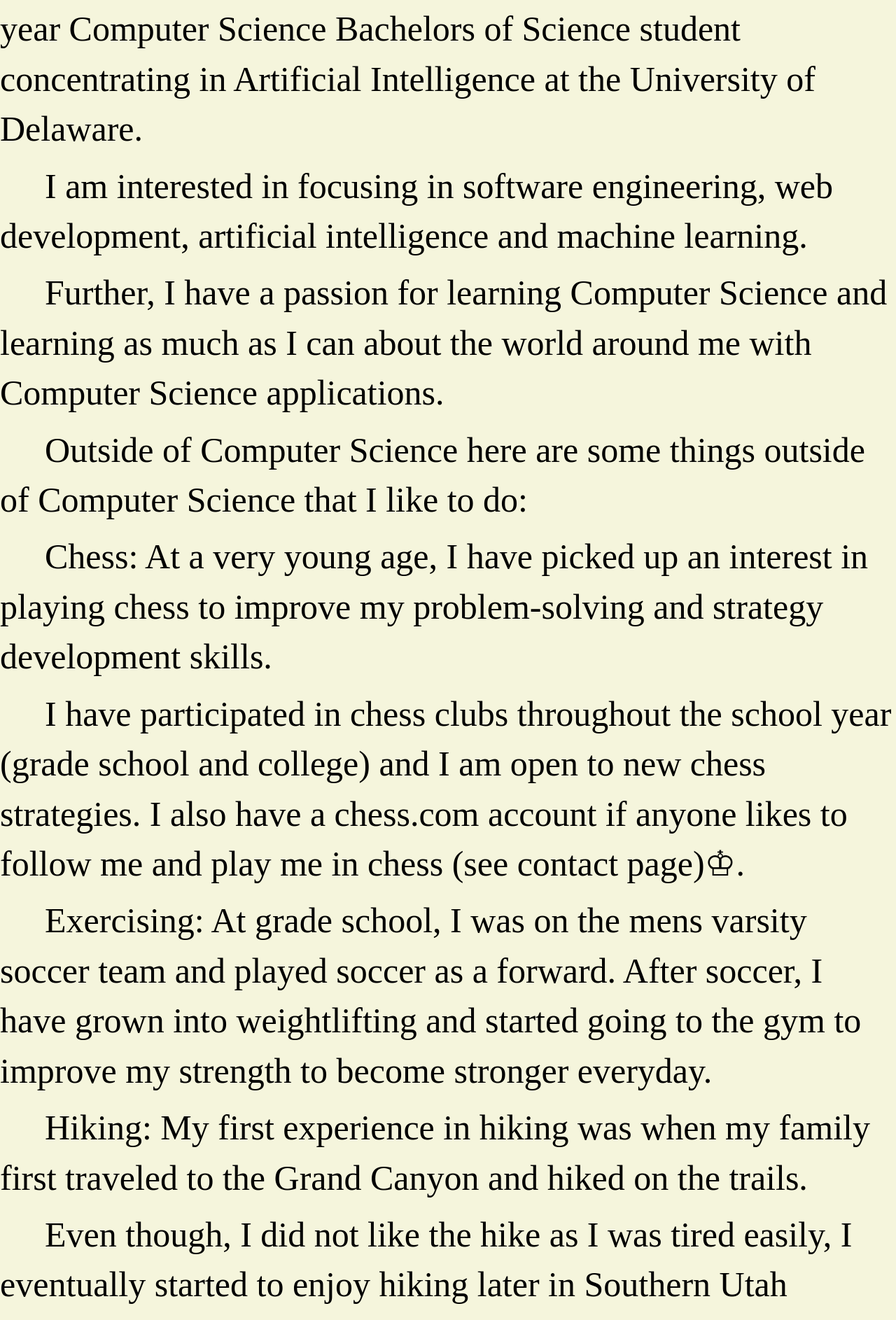
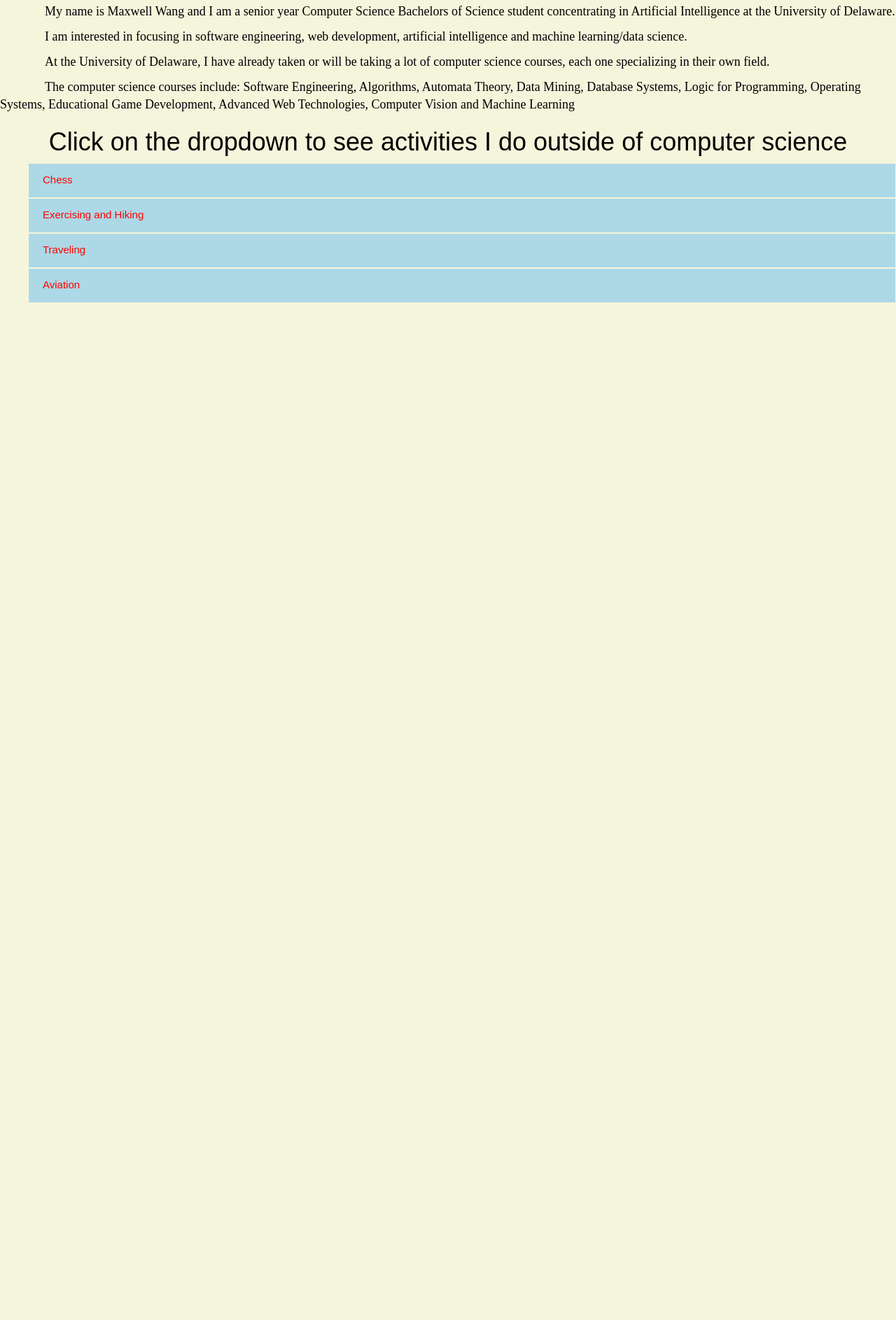
Before and after one commit to mwang840/maxwangdev, a React (Create React App) app: page /aboutme in a window 1280 px wide. Shown: the part 511-2397 px from the top of the page at 70% size. After the commit the page ends 954 px from the top, so only its background shows below. Built offline with nearby package versions, Linux system fonts and the light colour scheme.

Commit message:
transfer about me e.c into accordions

```diff
--- a/src/components/AboutMe.css
+++ b/src/components/AboutMe.css
@@ -42,6 +42,8 @@ a{
 }
 
 p{
-    font-weight: 150;
+    font-weight: 120;
+    font-size: large;
     color: black;
+    font-family: Verdana, Geneva, Tahoma, sans-serif;
 }
--- a/src/components/AboutMe.tsx
+++ b/src/components/AboutMe.tsx
@@ -2,9 +2,95 @@
 import React from "react";
 import Maxwell from ".//assets/MaxWang.jpg";
 import "./AboutMe.css";
+import { Accordion } from "./Accordion";
 import TypewriterComponent from "typewriter-effect";
 
 export function AboutMe(): JSX.Element {
+  const activities = [
+    {
+      title: "Chess",
+      content: (
+        <div>
+          <p>
+            I have been insterested in and have started playing chess since
+            elementary school.I have participated in chess clubs throughout the
+            school year (grade school and college) and I am open to new chess
+            strategies. I also have a chess.com account if anyone likes to
+            follow me and play me in chess (see contact page)♔.
+          </p>
+        </div>
+      ),
+    },
+    {
+      title: "Exercising and Hiking",
+      content: (
+        <div>
+          <p>
+            At grade school, I was on the mens varsity soccer team and played
+            soccer as a forward. After soccer, I have grown into weightlifting
+            and started going to the gym to improve my strength to become
+            stronger everyday.
+          </p>
+          <p>
+            Currently during school and during this summer, I&apos;ve started to
+            improve my strength training by going to the gym to build up
+            strength and eventually muscle.
+          </p>
+          <p>
+            My first experience in hiking was when my family first traveled to
+            the Grand Canyon and hiked on the trails.
+          </p>
+
+          <p>
+            I eventually started to enjoy hiking later and occasionally go out
+            with friends or family to hike in different places!
+          </p>
+        </div>
+      ),
+    },
+    {
+      title: "Traveling",
+      content: (
+        <div>
+          <p>
+            A hobby that I enjoyed, I like to go see places around the world. As
+            a young child, my family will take me to Taiwan to visit family.
+            From that moment, I&apos;ve started appreicating where I go to
+            capture the memories I make when traveling.
+          </p>
+          <p>
+            Countries that I have been to are
+            <li>Taiwan</li>
+            <li>Japan</li>
+            <li>South Korea</li>
+            <li>Hong Kong</li>
+            <li>Canada</li>
+          </p>
+          <p>
+            I&apos;m hoping I can go visit Europe, Africa, Latin America and the
+            rest of the United States
+          </p>
+        </div>
+      ),
+    },
+    {
+      title: "Aviation",
+      content: (
+        <div>
+          <p>
+            Similar to traveling, but I&apos;ve enjoyed planes ever since my
+            parents took me to Taiwan to visit family. I like passanger planes
+            and my favorite is the Boeing 777. I&aposve yet to fly the airbus
+            A-380!
+          </p>
+          <p>
+            I hope to get more exposure to different airlines as I travel around
+            the world and get to have a good time on those airlines
+          </p>
+        </div>
+      ),
+    },
+  ];
   return (
     <div>
       <TypewriterComponent
@@ -18,63 +104,31 @@ export function AboutMe(): JSX.Element {
         }}
       />
       <img src={Maxwell} alt="Maxwell Wang" className="about-me-image"></img>
+      <h1>Greetings</h1>
       <p>
-        Greetings, my name is Maxwell Wang and I am a senior year Computer
-        Science Bachelors of Science student concentrating in Artificial
-        Intelligence at the University of Delaware.
+        My name is Maxwell Wang and I am a senior year Computer Science
+        Bachelors of Science student concentrating in Artificial Intelligence at
+        the University of Delaware.
       </p>
       <p>
         I am interested in focusing in software engineering, web development,
-        artificial intelligence and machine learning.
+        artificial intelligence and machine learning/data science.
       </p>
       <p>
-        Further, I have a passion for learning Computer Science and learning as
-        much as I can about the world around me with Computer Science
-        applications.
+        At the University of Delaware, I have already taken or will be taking a
+        lot of computer science courses, each one specializing in their own
+        field.
       </p>
       <p>
-        Outside of Computer Science here are some things outside of Computer
-        Science that I like to do:
+        The computer science courses include: Software Engineering, Algorithms,
+        Automata Theory, Data Mining, Database Systems, Logic for Programming,
+        Operating Systems, Educational Game Development, Advanced Web
+        Technologies, Computer Vision and Machine Learning
       </p>
-      <p>
-        Chess: At a very young age, I have picked up an interest in playing
-        chess to improve my problem-solving and strategy development skills.
-      </p>
-      <p>
-        I have participated in chess clubs throughout the school year (grade
-        school and college) and I am open to new chess strategies. I also have a
-        chess.com account if anyone likes to follow me and play me in chess (see
-        contact page)♔.
-      </p>
-      <p>
-        Exercising: At grade school, I was on the mens varsity soccer team and
-        played soccer as a forward. After soccer, I have grown into
-        weightlifting and started going to the gym to improve my strength to
-        become stronger everyday.
-      </p>
-      <p>
-        Hiking: My first experience in hiking was when my family first traveled
-        to the Grand Canyon and hiked on the trails.
-      </p>
-      <p>
-        {" "}
-        Even though, I did not like the hike as I was tired easily, I eventually
-        started to enjoy hiking later in Southern Utah visiting national parks
-        such as Arches, Zion, and others and enjoyed the nature and the scenery
-        there.
-      </p>
-      <p>
-        {" "}
-        Recently, I have been hiking locally even seeing the Lehigh Gorge up in
-        PA.
-      </p>
-      <p>
-        Aviation: When I started traveling to see family in Taiwan, I usually
-        travel by plane. From this, it opened up my knowledge of aviation,
-        knowing certain types of planes and looking at airports (artitecture,
-        size and runways).
-      </p>
-      <p> I am hoping I can travel more to explore my aviation side passion.</p>
+      <h1>
+        Click on the dropdown to see activities I do outside of computer science
+      </h1>
+      <Accordion items={activities}></Accordion>
     </div>
   );
 }
--- a/src/components/Accordion.tsx
+++ b/src/components/Accordion.tsx
@@ -1,17 +1,27 @@
-import React, {useState} from "react";
-import {AcordionData} from "./data/LanguagesType";
-import {AccordionItem} from "./AccordionItem";
+/* eslint-disable indent */
+import React, { useState } from "react";
+import { AcordionData } from "./data/LanguagesType";
+import { AccordionItem } from "./AccordionItem";
 import "./AccordionItem.css";
-export function Accordion({ items }: {items: Array<AcordionData>}): JSX.Element{
-    const [currentIndex, setCurrentIndex] = useState<number>(-1);
-    const btnOnClick = (index: number) =>{
-        setCurrentIndex((currentVal)=>currentVal !== index ? index : -1);
-    };
-    return <ol className="accordion">
-        {
-            items.map((item, index)=>(
-                <AccordionItem key={index} data={item} isOpen={index === currentIndex} btnOnClick={()=>btnOnClick(index)}/>
-            ))
-        }
-    </ol>;
+export function Accordion({
+  items,
+}: {
+  items: Array<AcordionData>;
+}): JSX.Element {
+  const [currentIndex, setCurrentIndex] = useState<number>(-1);
+  const btnOnClick = (index: number) => {
+    setCurrentIndex((currentVal) => (currentVal !== index ? index : -1));
+  };
+  return (
+    <ul className="accordion">
+      {items.map((item, index) => (
+        <AccordionItem
+          key={index}
+          data={item}
+          isOpen={index === currentIndex}
+          btnOnClick={() => btnOnClick(index)}
+        />
+      ))}
+    </ul>
+  );
 }
--- a/src/components/AccordionItem.css
+++ b/src/components/AccordionItem.css
@@ -1,5 +1,5 @@
 .accordion-item {
-    border: 1px solid aquamarine;
+    border: 1px solid beige;
 }
 .accordion {
     list-style-type: none;
```
